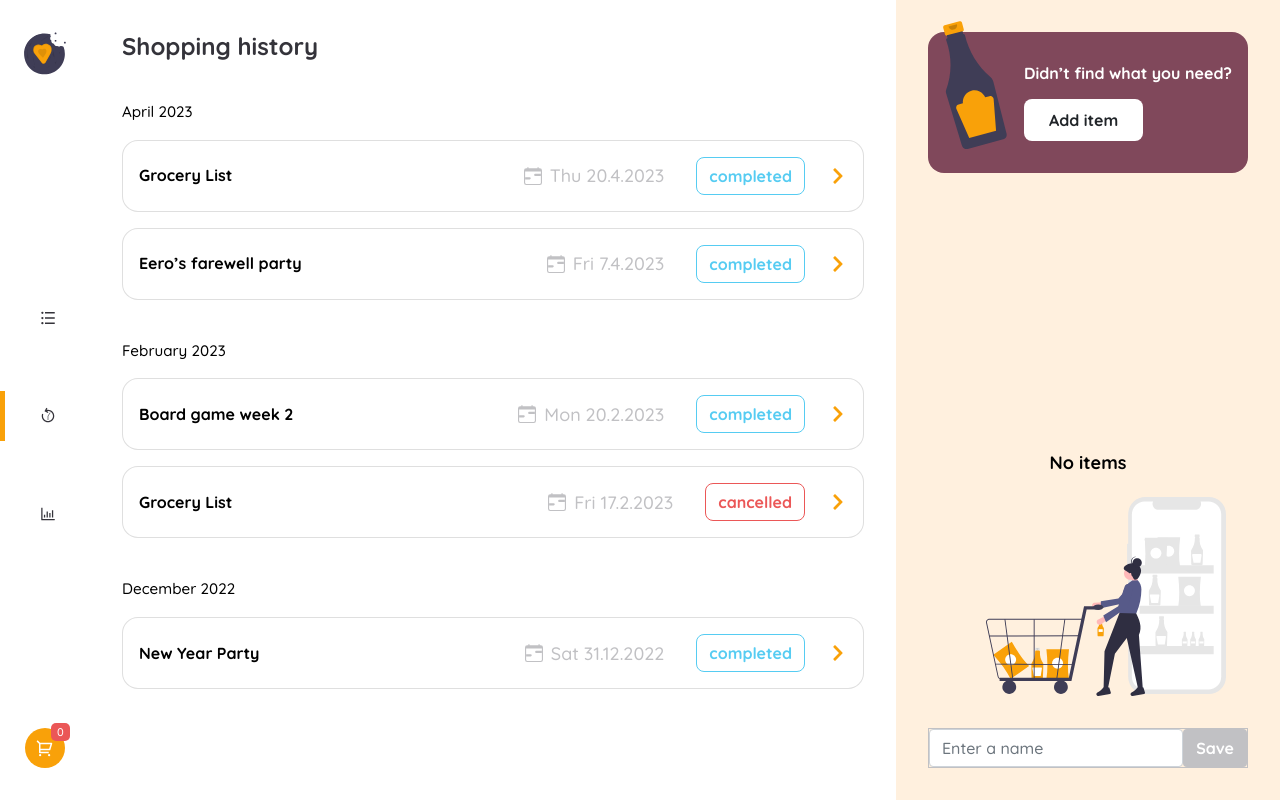
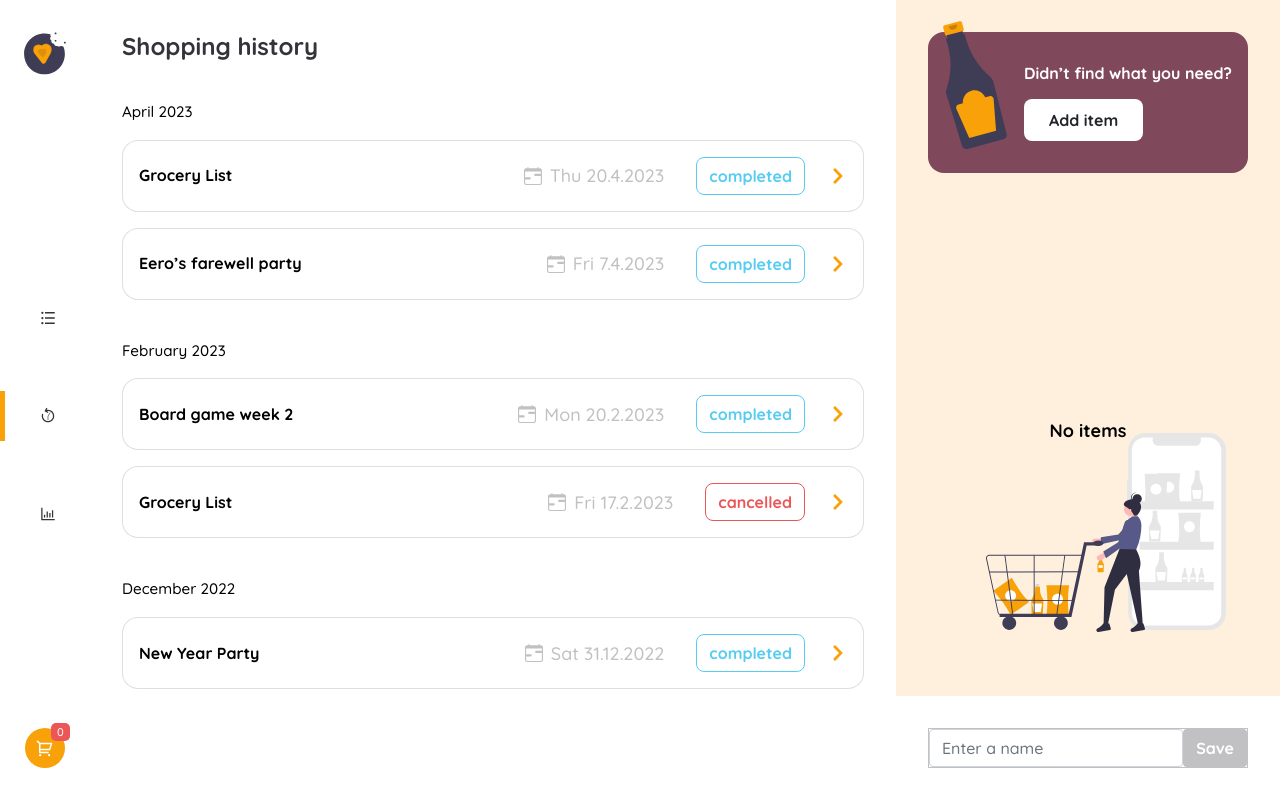
Before and after one commit to nkp1111/shoppingify-master, a React (Create React App) app: page /history in a window 1280 px wide. Built offline with nearby package versions, Linux system fonts and the light colour scheme.

Commit message:
refactor: main right sidebar padding

```diff
--- a/src/component/Cart/cart.css
+++ b/src/component/Cart/cart.css
@@ -1,4 +1,8 @@
 /* cart  */
+.cart-padding {
+  padding: var(--padding-y) var(--padding-x);
+  flex: 1;
+}
 
 /* cart header  */
 .cart-header {
@@ -107,3 +111,23 @@
 .cart-footer form.cart-empty .btn {
   background-color: var(--light-gray);
 }
+
+/* cart footer edit mode  */
+.cart-footer {
+  background-color: var(--white);
+  padding: 2rem;
+}
+
+.cart-footer .btn-holder {
+  justify-content: center;
+}
+
+.cart-footer .btn-holder .btn:first-child {
+  color: var(--light-black);
+  border: 1px solid transparent;
+}
+
+.cart-footer .btn-holder .btn:first-child:hover {
+  color: var(--light-black);
+  border: 1px solid var(--light-black);
+}
--- a/src/component/Cart/index.js
+++ b/src/component/Cart/index.js
@@ -21,6 +21,7 @@ const Cart = () => {
 
   return (
     <div className='main__sidebar-cart d-flex flex-column align-items-center h-100'>
+      <div className='cart-padding w-100 d-flex flex-column align-items-center'>
         <div className='cart-header d-flex'>
           <div className="cart-content order-2">
             <h2>Didn’t find what you need?</h2>
@@ -43,6 +44,7 @@ const Cart = () => {
             </div>
           )
           : <CartItems state={state} showEdit={showEdit} setShowEdit={setShowEdit} searchTerm={searchTerm} />}
+      </div>
 
       <div className="cart-footer mt-auto w-100">
         {showEdit
--- a/src/pages/Main/main.css
+++ b/src/pages/Main/main.css
@@ -12,8 +12,8 @@ main>div {
 .app__main-sidebar {
   height: 100vh;
   overflow: scroll;
-  padding: var(--padding-y) var(--padding-x);
 }
+
 
 /* hide scroll bar for elements  */
 .app__main-content::-webkit-scrollbar,
@@ -24,6 +24,7 @@ main>div {
 /* main pages  */
 .app__main-content {
   flex: 1;
+  padding: var(--padding-y) var(--padding-x);
 }
 
 /* main right sidebar  */
```
Lines whose indentation alone changed are shown as unchanged.
